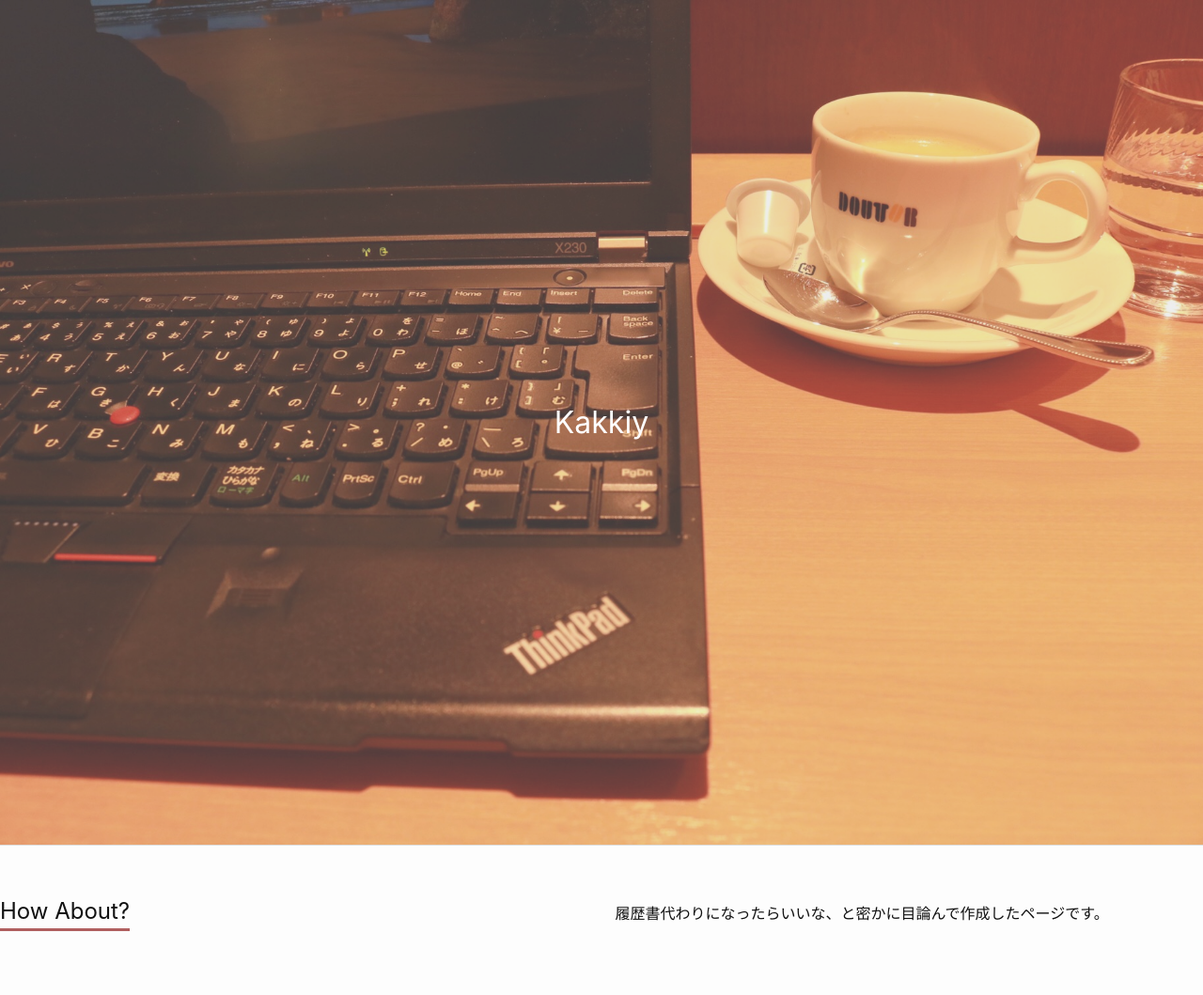
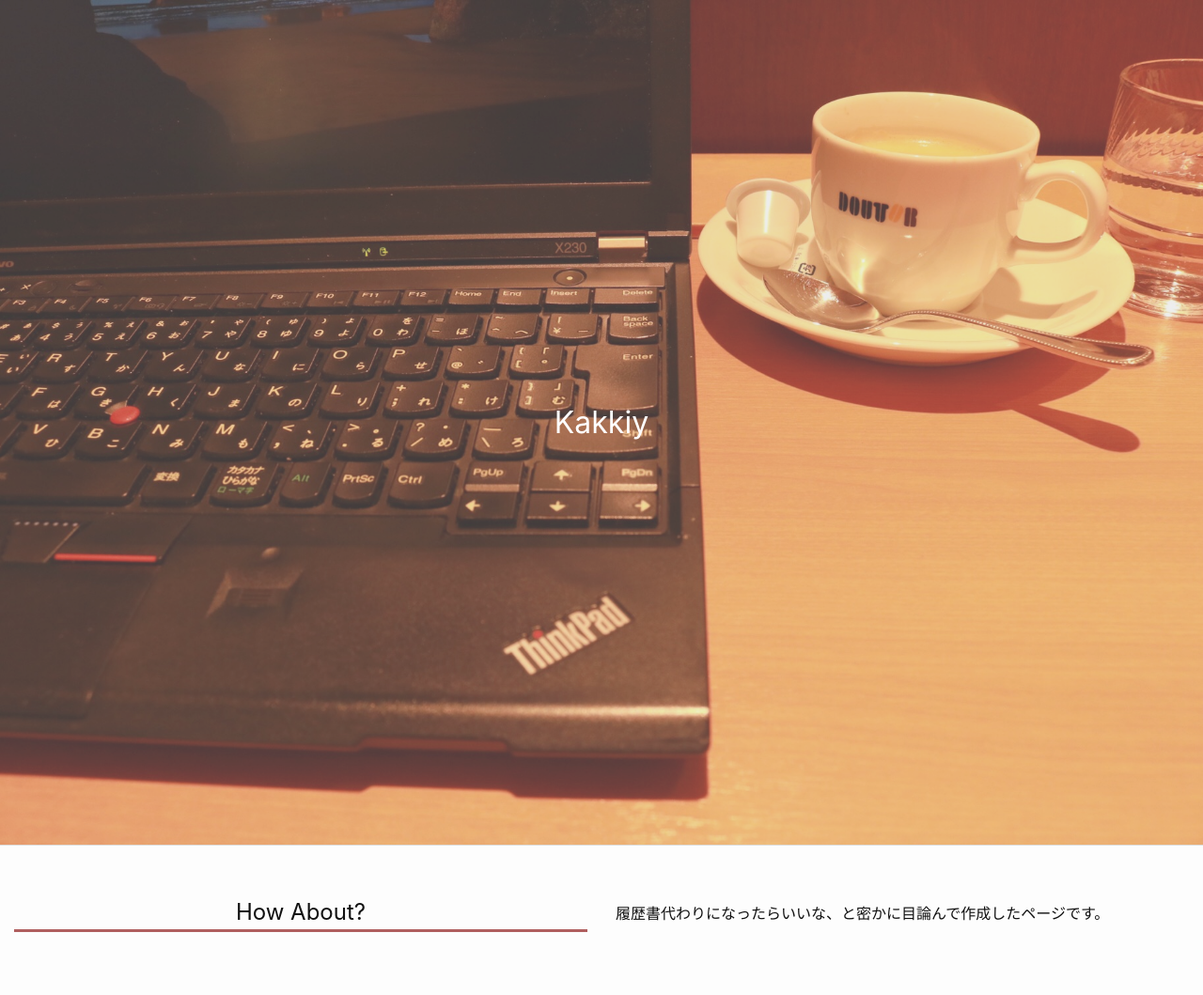
Before and after one commit to NNN-kakimoto/mySite, a Jekyll site: the page built from index.md, in a window 1280 px wide. Shown: the top 1059 px of the page at 94% size. Built offline with Jekyll 4.4.1, drawn with Linux system fonts in a browser that asks for light colours; grey boxes are pictures that could not be loaded.

Commit message:
perfect CSS

```diff
--- a/_includes/css/main.scss
+++ b/_includes/css/main.scss
@@ -514,11 +514,11 @@
 	 .highlight .il {
 		 color: #099; }
 
-@media screen and (max-width: 575px) {
+//@media screen and (max-width: 575px) {
 	.row{
 		margin: 0;
 	}
-}
+//}
 .fixed-bg {
 	min-height: 100vh;
 	background-size: cover;
@@ -569,7 +569,8 @@
 	max-width: 100%;
 }
 .section-title{
-	display: inline-block;
+	text-align: center;
+	//display: inline-block;
 	border-bottom: #9e3838cb 3px solid;
 }
 .section-content{
@@ -601,13 +602,3 @@
 .section-wrapper{
 	padding: 30px 0 30px 0;
 }
-.half-section{
-	width: 49.6%;
-	display: inline-block;
-}
-@media screen and (max-width: 575px) {
-	.half-section{
-		display: block;
-		width: 100% !important;
-	}
-}
--- a/_layouts/index.html
+++ b/_layouts/index.html
@@ -24,11 +24,11 @@
 	<main class="page-content" aria-label="Content">
 		<div class="">
 			<article>
-				<section class="section-wrapper">
-					<div class="half-section">
+				<section class="section-wrapper flex">
+					<div class="col-sm-6">
 						<h2 class="section-title">How About?</h2>
 					</div>
-					<div class="half-section section-content">
+					<div class="col-sm-6 section-content">
 						<p>履歴書代わりになったらいいな、と密かに目論んで作成したページです。</p>
 					</div>
 				</section>
```
